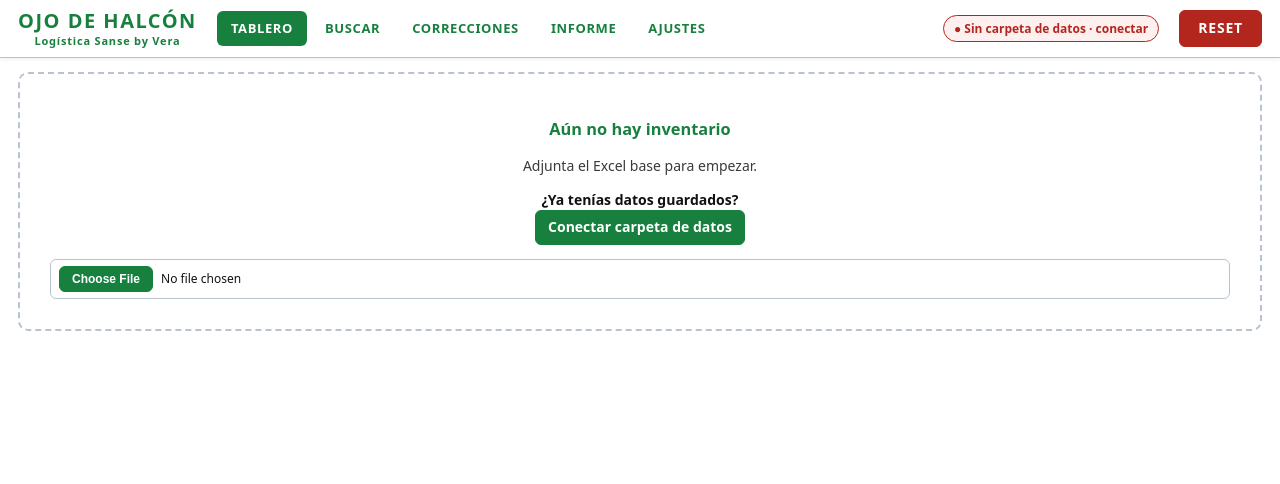
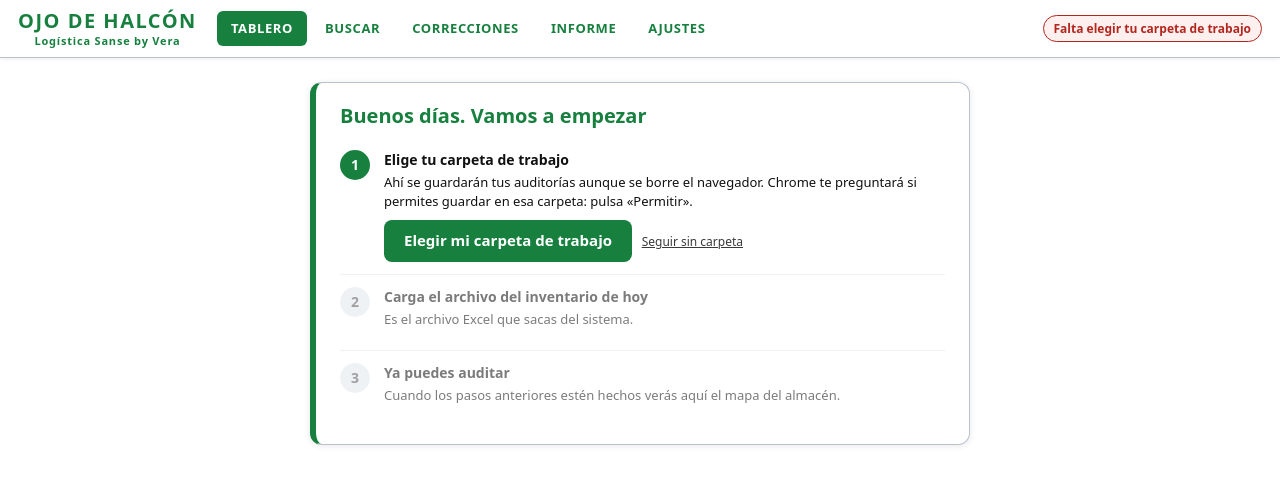
Before and after one commit to veritaproyectos/ojo-de-halcon, a plain HTML site: page index.html in a window 1280 px wide. Drawn offline with nearby package versions, Linux system fonts and the light colour scheme.

Commit message:
Add files via upload

```diff
--- a/index.html
+++ b/index.html
@@ -57,8 +57,13 @@ td button[aria-label]{width:26px;height:26px;padding:0;font-size:13px;line-heigh
 .rng{margin:16px 0 0}.rng+.acc{margin-top:10px}
 .rngc{align-items:stretch;text-align:left;min-width:0;flex:0 1 auto}.rngc .rt{display:flex;justify-content:space-between;align-items:center;gap:12px}.rngc .lt{margin:0;font-weight:700;color:var(--tx);font-size:11.5px}.rngc label{display:inline-flex;gap:4px;align-items:center;font-size:11.5px}.rngc .rr{display:flex;gap:5px;margin-top:6px}.rngc input[type=text]{width:60px;padding:3px 6px;font-size:12px}.rngc input[type=checkbox]{width:14px;height:14px}.rngc button.sm{padding:3px 10px;font-size:11.5px}
 button.rst{margin-left:0}.fsp{margin-left:auto;font-size:12px;font-weight:600;padding:4px 10px;border-radius:999px;border:1px solid;cursor:pointer;white-space:nowrap}.fsp.ok{color:var(--okb);border-color:var(--okb);background:#eef9f2}.fsp.bad{color:var(--erb);border-color:var(--erb);background:#fdf0ef}b.bad{color:var(--erb)}
+button.rst{display:none}.fsp.hid{display:none}
+.gs{max-width:660px;margin:10px auto 18px;padding:18px 24px;background:#fff;border:1px solid var(--bd);border-left:6px solid var(--gr);border-radius:12px;box-shadow:0 1px 6px rgba(20,30,50,.1)}.gs h3{margin:0 0 8px;font-size:20px}.gs ol{list-style:none;margin:0;padding:0}.gs li{display:flex;gap:14px;padding:12px 0;border-top:1px solid #e3e8ee;align-items:flex-start}.gs li:first-child{border-top:0}
+.gs .n{flex:none;width:30px;height:30px;border-radius:50%;display:flex;align-items:center;justify-content:center;font-weight:700;background:#e3e8ee;color:#555}.gs li.cur .n{background:var(--gr);color:#fff}.gs li.done .n{background:#cdeedb;color:var(--okb)}.gs li.todo{opacity:.55}.gs p{margin:3px 0 9px;font-size:13px}
+.gs .big,.gs .btn{display:inline-block;background:var(--gr);color:#fff;font-weight:600;padding:10px 20px;border-radius:8px;cursor:pointer;font-size:15px;border:0}.gs .lnk{background:none;border:0;color:var(--mu);text-decoration:underline;font-weight:400;padding:0 6px;font-size:12px}
+details.adv{margin:18px 0 6px}details.adv summary{cursor:pointer;font-weight:600;color:var(--mu);padding:6px 0}
 </style></head><body>
-<header><div class="br"><h1>OJO DE HALCÓN</h1><small>Logística Sanse by Vera</small></div><nav><button data-v="tab" onclick="go('tab')">Tablero</button><button data-v="bus" onclick="go('bus')">Buscar</button><button data-v="cor" onclick="go('cor')">Correcciones</button><button data-v="inf" onclick="go('inf')">Informe</button><button data-v="aju" onclick="go('aju')">Ajustes</button></nav><span id="fsp" class="fsp bad" onclick="go('aju')" title="Estado del archivo de datos"></span><button class="rst" onclick="rst()" title="Borra el inventario cargado y vuelve al inicio">RESET</button></header>
+<header><div class="br"><h1>OJO DE HALCÓN</h1><small>Logística Sanse by Vera</small></div><nav><button data-v="tab" onclick="go('tab')">Tablero</button><button data-v="bus" onclick="go('bus')">Buscar</button><button data-v="cor" onclick="go('cor')">Correcciones</button><button data-v="inf" onclick="go('inf')">Informe</button><button data-v="aju" onclick="go('aju')">Ajustes</button></nav><span id="fsp" class="fsp bad" onclick="pillClick()"></span></header>
 <div id="ov" class="ov" onclick="if(event.target===this)ovx(false)"><div class="mb" role="dialog" aria-modal="true"><h3 id="ovh" style="margin-top:0"></h3><p id="ovt"></p><div class="bt"><button onclick="ovx(false)">Cancelar</button><button id="ovy" class="dn" onclick="ovx(true)"></button></div></div></div>
 <div id="edm" class="ov" onclick="if(event.target===this)edx()"><div class="mb" role="dialog" aria-modal="true" style="width:min(480px,94vw)"><h3 style="margin-top:0">Editar registro</h3><div class="fm"><label for="ef">Fecha</label><input id="ef" type="date"><label for="ec">Colaborador</label><input id="ec"><label for="en">Errores (0-99)</label><input id="en" type="number" min="0" max="99"><label for="em">Motivo</label><select id="em"></select><label for="eu">Ubicación</label><input id="eu"><label for="ep">Pedido(s)</label><input id="ep"><label for="eo">Observaciones</label><input id="eo"></div><div class="bt"><button onclick="edx()">Cancelar</button><button class="pri" onclick="edok()">Guardar cambios</button></div></div></div>
 <div id="msg"></div><main id="main"></main>
@@ -92,7 +97,9 @@ return`<div class="kpi k3 lastc"><span class="kl lt">Últimas auditadas</span>${
 let DW={},FH=null,AS={t:'',err:''},busy=false,again=false,wt=null;
 const NOFS='Este navegador no permite guardar en una carpeta. Usa Chrome o Edge, en una pestaña propia (no en la vista previa).';
 const FT=[{description:'Datos de Ojo de Halcón',accept:{'application/json':['.json']}}];
-function pill(){const e=$('#fsp');if(!e)return;const ok=!!FH&&!AS.err;e.className='fsp '+(ok?'ok':'bad');e.textContent=FH?(AS.err?'● Error al guardar en carpeta '+FH.name:'● Guardado en carpeta · '+FH.name+(AS.t?' · '+AS.t:'')):(window.showDirectoryPicker?'● Sin carpeta de datos · conectar':'● Sin guardado en carpeta')}
+function pill(){const e=$('#fsp');if(!e)return;if(!window.showDirectoryPicker){e.className='fsp hid';e.textContent='';return}
+e.className='fsp '+(FH&&!AS.err?'ok':'bad');e.textContent=!FH?'Falta elegir tu carpeta de trabajo':AS.err?'⚠ No se pudo guardar · revisa tu carpeta':'✔ Todo guardado';e.title=FH?'Carpeta: '+FH.name+(AS.t?' · último guardado '+AS.t:''):'Pulsa para elegir tu carpeta de trabajo'}
+const pillClick=()=>FH?go('aju'):conectarCarpeta();
 const xrow=x=>({FECHA:x.f,HORA:x.h||'','COLABORADOR REALIZA':x.c,'NUMERO ERRORES':x.n,MOTIVO:x.m,'UBICACION ENCONTRADO':x.u,PEDIDO:x.p,OBSERVACIONES:x.o});
 const crow=x=>({PEDIDO:x.p,'UBICACION SISTEMA':x.s,'UBICACION REAL':x.r,FECHA:x.f,COLABORADOR:x.c,ESTADO:x.ok?'CORREGIDA':'PENDIENTE','FECHA CORREGIDA':x.ok||''});
 async function wrInformes(AU,CO){const by={},td=hoy();AU.forEach(x=>{if(/^\d{4}-\d{2}-\d{2}$/.test(x.f))(by[x.f]=by[x.f]||[]).push(x)});
@@ -118,17 +125,21 @@ if(wb.Sheets.INFORME)XLSX.utils.sheet_to_json(wb.Sheets.INFORME,{defval:''}).for
 if(wb.Sheets.CORRECCIONES)XLSX.utils.sheet_to_json(wb.Sheets.CORRECCIONES,{defval:''}).forEach(o=>{const z=nm(o),x={f:iso(z.FECHA),c:z.COLABORADOR,p:String(z.PEDIDO),s:z['UBICACION SISTEMA'],r:z['UBICACION REAL'],ok:z.ESTADO==='CORREGIDA'?(iso(z['FECHA CORREGIDA'])||hoy()):0};if(!x.p)return;if(!hc.has(ckey(x))){hc.add(ckey(x));CR().push(x);nc++}})}catch(e){mal++}}
 S.aud.sort((a,b)=>(a.f+(a.h||'')).localeCompare(b.f+(b.h||'')));save();msg('Reconstruido desde '+nf+' informes: '+n+' registros y '+nc+' correcciones recuperados.'+(mal?' No se pudieron leer '+mal+' archivos.':''));R()}
 catch(e){msg('No se pudo reconstruir: '+e.message)}}
-const fsTxt=()=>FH?`<br>Datos guardados automáticamente en la carpeta <b>${E(FH.name)}</b>${AS.t?' · '+AS.t:''}${AS.err?' · <b class="bad">error: '+E(AS.err)+'</b>':''}`:`<br><b class="bad">Sin carpeta de datos conectada</b>: lo que hagas se perderá al borrar el navegador. <button class="sm" onclick="conectarCarpeta()">Conectar carpeta de datos</button>`;
-function bkTxt(){const b=S.cfg.bk,n=b?dias(new Date(b).toISOString()):null,cl=!b?'bad':n>7?'st':'',tx=!b?'nunca':n<1?'hoy':'hace '+n+' día'+(n>1?'s':'');
-return`<br>Última copia de seguridad: <b class="${cl}">${tx}</b>${cl?' · conviene hacer una':''} <button class="sm" onclick="bk()">Hacer copia ahora</button>`}
+let SKIP1=false,SKIP2=false;
+function guide(){const can=!!window.showDirectoryPicker,td=S.invTs?new Date(S.invTs).toLocaleDateString('sv-SE'):hoy(),viejo=S.inv.length>0&&td!==hoy(),d2=S.inv.length>0&&(!viejo||SKIP2);
+const it=[];if(can)it.push(['Elige tu carpeta de trabajo','Ahí se guardarán tus auditorías aunque se borre el navegador. Chrome te preguntará si permites guardar en esa carpeta: pulsa «Permitir».',!!FH||SKIP1,'<button class="big" onclick="conectarCarpeta()">Elegir mi carpeta de trabajo</button> <button class="lnk" onclick="SKIP1=true;R()">Seguir sin carpeta</button>']);
+it.push(['Carga el archivo del inventario de hoy',viejo?'El inventario que hay cargado es de hace '+dias(new Date(S.invTs).toISOString())+' días. Carga el de hoy, es el Excel que sacas del sistema.':'Es el archivo Excel que sacas del sistema.',d2,'<label class="btn">Elegir archivo del inventario<input type="file" hidden accept=".xlsx,.xls,.csv" onchange="imp(this.files[0])"></label>'+(viejo?' <button class="lnk" onclick="SKIP2=true;R()">Seguir con el inventario anterior</button>':'')]);
+if(it.every(x=>x[2]))return'';it.push(['Ya puedes auditar','Cuando los pasos anteriores estén hechos verás aquí el mapa del almacén.',false,'']);
+const cur=it.findIndex(x=>!x[2]),h=new Date().getHours(),hi=h<12?'Buenos días':h<21?'Buenas tardes':'Buenas noches';
+return`<div class="gs"><h3>${hi}. Vamos a empezar</h3><ol>${it.map((x,i)=>{const c=x[2]?'done':i===cur?'cur':'todo';return`<li class="${c}"><span class="n">${x[2]?'✔':i+1}</span><div><b>${x[0]}</b><p>${x[1]}</p>${c==='cur'?x[3]:''}</div></li>`}).join('')}</ol></div>`}
 function T(){LA=lm();const ix=idx(),L=Object.entries(S.locs),cell={};L.forEach(([id,l])=>{if(l.r!=null)cell[l.r+'_'+l.c]=id});
 const QS=Q?qloc():null,vis=id=>(!QS||QS.has(id))&&(!FIL||mt(id,ix));const G0=G(),nc=G0.c1-G0.c0+1;let g='';for(let r=G0.r0;r<=G0.r1;r++)for(let c=G0.c0;c<=G0.c1;c++){const id=cell[r+'_'+c];g+=id?(vis(id)?chip(id,ix):'<div></div>'):(FIL||Q)?'<div></div>':`<div class="e" ondragover="event.preventDefault()" ondrop="dp(event,${r},${c})"></div>`}
 const kp=(f,n,l,c)=>`<div class="kpi ${c}${f?' kc':''}${FIL===f&&f?' on':''}"${f?` role="button" tabindex="0" onclick="sf('${f}')" onkeydown="if(event.key=='Enter')sf('${f}')" title="Pulsa para ver solo estas ubicaciones"`:''}><span class="kn">${n}</span><span class="kl">${l}</span></div>`;
 const act=L.filter(([,l])=>l.a),rev=act.filter(([id])=>!ix[id]).length,hh=S.aud.filter(x=>x.f===hoy()&&x.m!==COR).length;
 const P=new Set(S.inv.map(r=>r.p)).size,old=new Set(S.inv.filter(r=>dias(r.f)>S.cfg.dias).map(r=>r.p)).size;
 const zon=L.filter(([id,l])=>l.r==null&&vis(id)).sort(([a],[b])=>a.localeCompare(b)).map(([id])=>chip(id,ix)).join('');
-if(!S.inv.length)return`<div class="empty"><h3>Aún no hay inventario</h3><p class="mu">Adjunta el Excel base para empezar.</p><p><b>¿Ya tenías datos guardados?</b><br><button onclick="conectarCarpeta()">Conectar carpeta de datos</button></p><input type="file" accept=".xlsx,.xls,.csv" onchange="imp(this.files[0])"></div>`;
-return`<div class="up">Inventario cargado el <b>${E(S.invDate||'fecha desconocida')}</b> · ${S.inv.length} líneas${S.invTs?(dias(new Date(S.invTs).toISOString())>=1?` · <b class="st">hace ${dias(new Date(S.invTs).toISOString())} día${dias(new Date(S.invTs).toISOString())>1?'s':''}</b>`:' · hoy'):''}${fsTxt()}${bkTxt()}</div><div class="k">${rngCard()}${kp('act',act.length,'ubicaciones activas','k0')}${kp('stk',act.length-rev,'con stock','k1')}${kp('rev',rev,'a revisar','k2')}${kp(null,P,'pedidos','k0')}${kp('old',old,'con más de '+S.cfg.dias+' días','k4')}${kp('hoy',hh,'auditadas hoy','k3')}${lastCard()}</div>
+if(!S.inv.length)return guide();
+return guide()+`<div class="up">Inventario cargado el <b>${E(S.invDate||'fecha desconocida')}</b> · ${S.inv.length} líneas${S.invTs?(dias(new Date(S.invTs).toISOString())>=1?` · <b class="st">hace ${dias(new Date(S.invTs).toISOString())} día${dias(new Date(S.invTs).toISOString())>1?'s':''}</b>`:' · hoy'):''}</div><div class="k">${rngCard()}${kp('act',act.length,'ubicaciones activas','k0')}${kp('stk',act.length-rev,'con stock','k1')}${kp('rev',rev,'a revisar','k2')}${kp(null,P,'pedidos','k0')}${kp('old',old,'con más de '+S.cfg.dias+' días','k4')}${kp('hoy',hh,'auditadas hoy','k3')}${lastCard()}</div>
 <div class="tb"><div class="sb"><input id="tq" class="sm" type="text" placeholder="Buscar pedido…" value="${E(Q)}" onkeydown="if(event.key=='Enter')tqs()"><button class="pri sm" onclick="tqs()">Buscar</button>${Q?'<button class="sm" onclick="tqc()">Quitar</button>':''}${GD?'':'<button class="sm" onclick="gstart()">Auditoría guiada</button>'}</div><div class="lg"><span><i style="background:var(--ok);border-color:var(--okb)"></i>con stock</span><span><i style="background:var(--rv);border-color:var(--rvb)"></i>a revisar (vacía)</span><span><i style="background:var(--au);border-color:var(--aub)"></i>auditada OK hoy</span><span><i style="background:var(--er);border-color:var(--erb)"></i>error hoy</span><span><i style="opacity:.45;background:repeating-linear-gradient(45deg,#fff 0 3px,var(--bd) 3px 4px)"></i>inactiva</span></div></div>${Q?qinfo():''}
 ${GD?gbar():FIL?`<div class="warn">Mostrando solo: <b>${NM[FIL]}</b> (${L.filter(([id])=>vis(id)).length} ubicaciones). Pulsa una casilla para auditarla. <button class="pri sm" onclick="gstart()">Empezar auditoría guiada</button> <button class="sm" onclick="sf(null)">Quitar filtro</button></div>`:''}
 <div class="w"><div><div class="g" style="grid-template-columns:repeat(${nc},minmax(48px,1fr));min-width:${nc*50}px">${g}</div><h4>Otras zonas</h4><p class="mu">Las ubicaciones nuevas aparecen aquí: arrástralas al mapa. Si sueltas sobre una casilla ocupada, las de esa columna se desplazan hacia abajo (o hacia arriba si no hay hueco). Para quitar una del mapa, arrástrala aquí.</p><div class="z zn" ondragover="event.preventDefault()" ondrop="dz(event)">${zon||'<span class="mu">Vacío</span>'}</div></div>${SEL&&S.locs[SEL]?panel(SEL,ix):''}</div>`}
@@ -259,11 +270,11 @@ function addL(){const ids=$('#nl').value.toUpperCase().split(/[\s,;]+/).filter(B
 const ya=[];let n=0;ids.forEach(id=>{if(S.locs[id])ya.push(id);else{mk(id);n++}});save();
 msg(`Creadas ${n} en «Otras zonas»: arrástralas al mapa.`+(ya.length?` Ya existían: ${ya.join(', ')}`:''));go('tab')}
 function addUnk(){S.unk.forEach(mk);S.unk=[];save();msg('Añadidas en «Otras zonas».');R()}
-function A(){return`<div class="cards"><div class="card"><h4>Inventario base (Excel)</h4><p class="mu">${S.inv.length?S.inv.length+' líneas · cargado el '+E(S.invDate):'Aún no hay inventario'}</p><input type="file" accept=".xlsx,.xls,.csv" onchange="imp(this.files[0])"><p class="mu">Se lee la hoja con la columna «Dirección» (por ejemplo PEGAR_INVENTARIO). Si el Excel trae una hoja INFORME y el registro está vacío, también se importa.</p></div>
+function A(){return`<div class="cards"><div class="card"><h4>Archivo del inventario</h4><p class="mu">${S.inv.length?S.inv.length+' líneas · cargado el '+E(S.invDate):'Aún no hay inventario'}</p><input type="file" accept=".xlsx,.xls,.csv" onchange="imp(this.files[0])"><p class="mu">Se lee la hoja con la columna «Dirección» (por ejemplo PEGAR_INVENTARIO). Si el Excel trae una hoja INFORME y el registro está vacío, también se importa.</p></div>
 <div class="card"><h4>Parámetros</h4><label>Días para considerar un pedido antiguo <input type="number" min="1" style="width:80px" value="${S.cfg.dias}" onchange="S.cfg.dias=+this.value||180;save()"></label></div>
 <div class="card"><h4>Tamaño del tablero</h4><p class="mu">Añade 1 fila o columna libre por cada clic. Tamaño actual: ${G().r1-G().r0+1} filas × ${G().c1-G().c0+1} columnas.</p><div class="g2"><button onclick="ex('t')">Arriba</button><button onclick="ex('b')">Abajo</button><button onclick="ex('l')">Izquierda</button><button onclick="ex('r')">Derecha</button></div></div>
-<div class="card"><h4>Carpeta de datos (memoria)</h4><p class="mu">Elige una carpeta: la app guarda en ella su estado y un informe de Excel por día (informe_FECHA.xlsx). Los días anteriores no se modifican.</p><p>${FH?'Conectada: <b>'+E(FH.name)+'</b>':'<b class="bad">Sin carpeta conectada</b>'}</p><button onclick="conectarCarpeta()">Conectar carpeta de datos</button> <button onclick="reconstruir()" title="Recupera registros leyendo los informes diarios de la carpeta">Reconstruir informe desde la carpeta</button></div>
-<div class="card"><h4>Copia de seguridad</h4><p class="mu">Los datos se guardan en este navegador. Para usarlos en otro ordenador, exporta aquí e importa allí.</p><button onclick="bk()">Exportar copia</button> <input type="file" accept=".json" onchange="rs(this.files[0])"></div></div>
+<div class="card"><h4>Tu carpeta de trabajo</h4><p class="mu">Ahí se guardan tus auditorías y un informe de Excel por día, aunque se borre el navegador.</p><p>${FH?'Carpeta elegida: <b>'+E(FH.name)+'</b>':'<b class="bad">Todavía no has elegido carpeta</b>'}</p><button onclick="conectarCarpeta()">Elegir mi carpeta de trabajo</button> <button onclick="reconstruir()" title="Recupera registros leyendo los informes diarios de la carpeta">Reconstruir informe desde la carpeta</button></div>
+</div><details class="adv"><summary>Zona avanzada · copia de seguridad y reinicio</summary><div class="cards" style="margin-top:10px"><div class="card"><h4>Copia de seguridad</h4><p class="mu">Los datos se guardan en este navegador. Para usarlos en otro ordenador, exporta aquí e importa allí.</p><button onclick="bk()">Exportar copia</button> <input type="file" accept=".json" onchange="rs(this.files[0])"></div><div class="card"><h4>Reiniciar el inventario</h4><p class="mu">Borra el inventario cargado y vuelve al inicio. Se conservan las auditorías, las correcciones, las ubicaciones y los ajustes.</p><button class="dn" onclick="rst()">RESET</button></div></div></details>
 <h3 class="acc" role="button" tabindex="0" aria-expanded="${UBO}" onclick="UBO=!UBO;R()" onkeydown="if(event.key=='Enter'){UBO=!UBO;R()}"><span>${UBO?'▾':'▸'}</span> Ubicaciones <span class="mu">(${Object.keys(S.locs).length}) · ${UBO?'pulsa para plegar':'pulsa para desplegar'}</span></h3>${S.unk&&S.unk.length?`<div class="warn">${S.unk.length} ubicaciones del inventario no están en el mapa (${E(S.unk.slice(0,8).join(', '))}…) <button onclick="addUnk()">Añadirlas como zonas</button></div>`:''}
 ${UBO?`<p class="mu">Escribe uno o varios códigos: se crean en «Otras zonas» del Tablero y desde allí los arrastras a su sitio en el mapa.</p><div class="bar"><input type="text" placeholder="Buscar ubicación" value="${E(LQ)}" oninput="LQ=this.value;AL()"><input id="nl" placeholder="Códigos nuevos separados por espacio (ej. A1873 A1881)" size="46"><button class="pri" onclick="addL()">Crear ubicaciones</button></div><div id="al">${alist()}</div>`:''}`}
 function bk(){S.cfg.bk=Date.now();save();const a=document.createElement('a');a.href=URL.createObjectURL(new Blob([JSON.stringify(S)],{type:'application/json'}));a.download='halcon_copia_'+hoy()+'.json';a.click();R();msg('Copia descargada: busca «halcon_copia_'+hoy()+'.json» en tu carpeta de Descargas.')}
```
